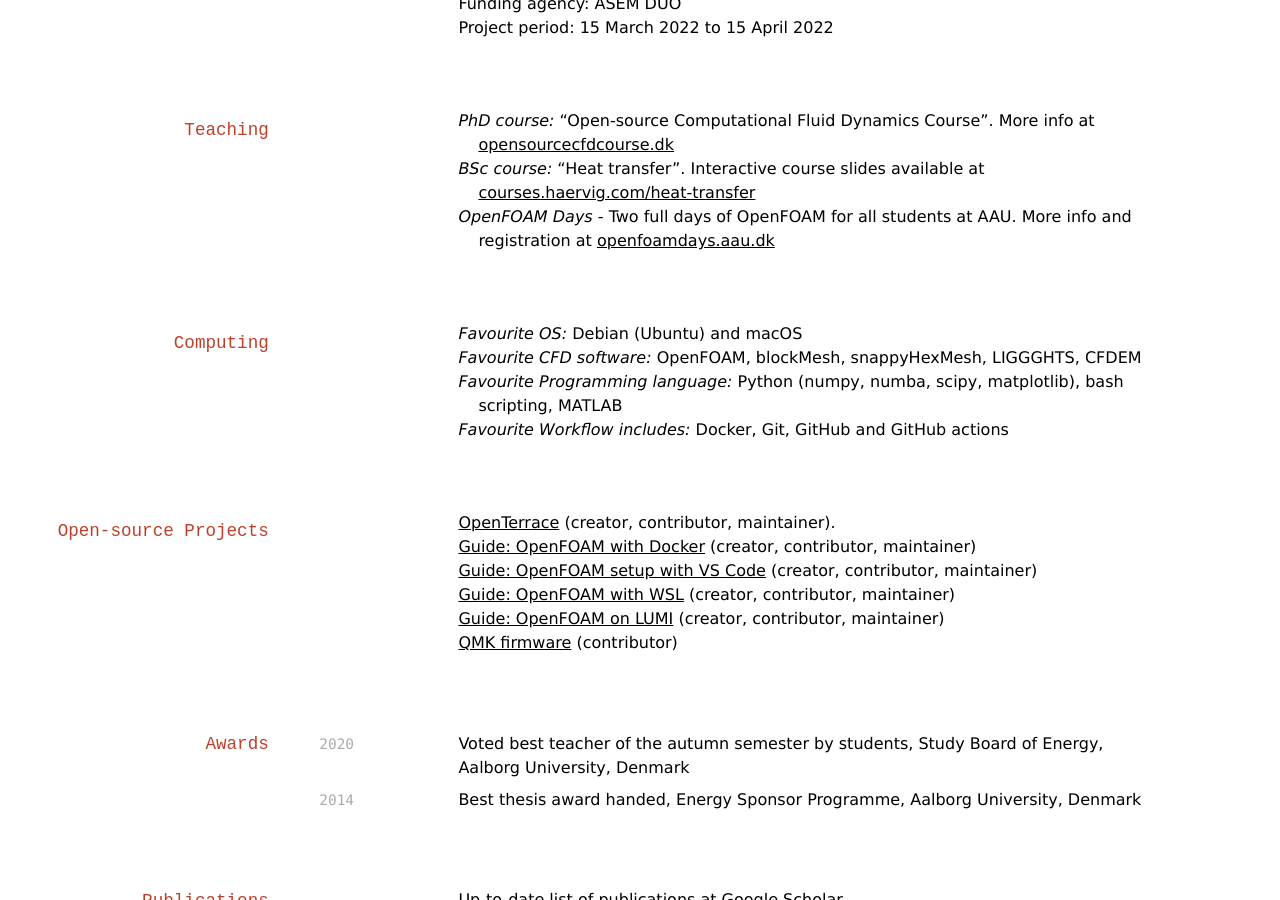
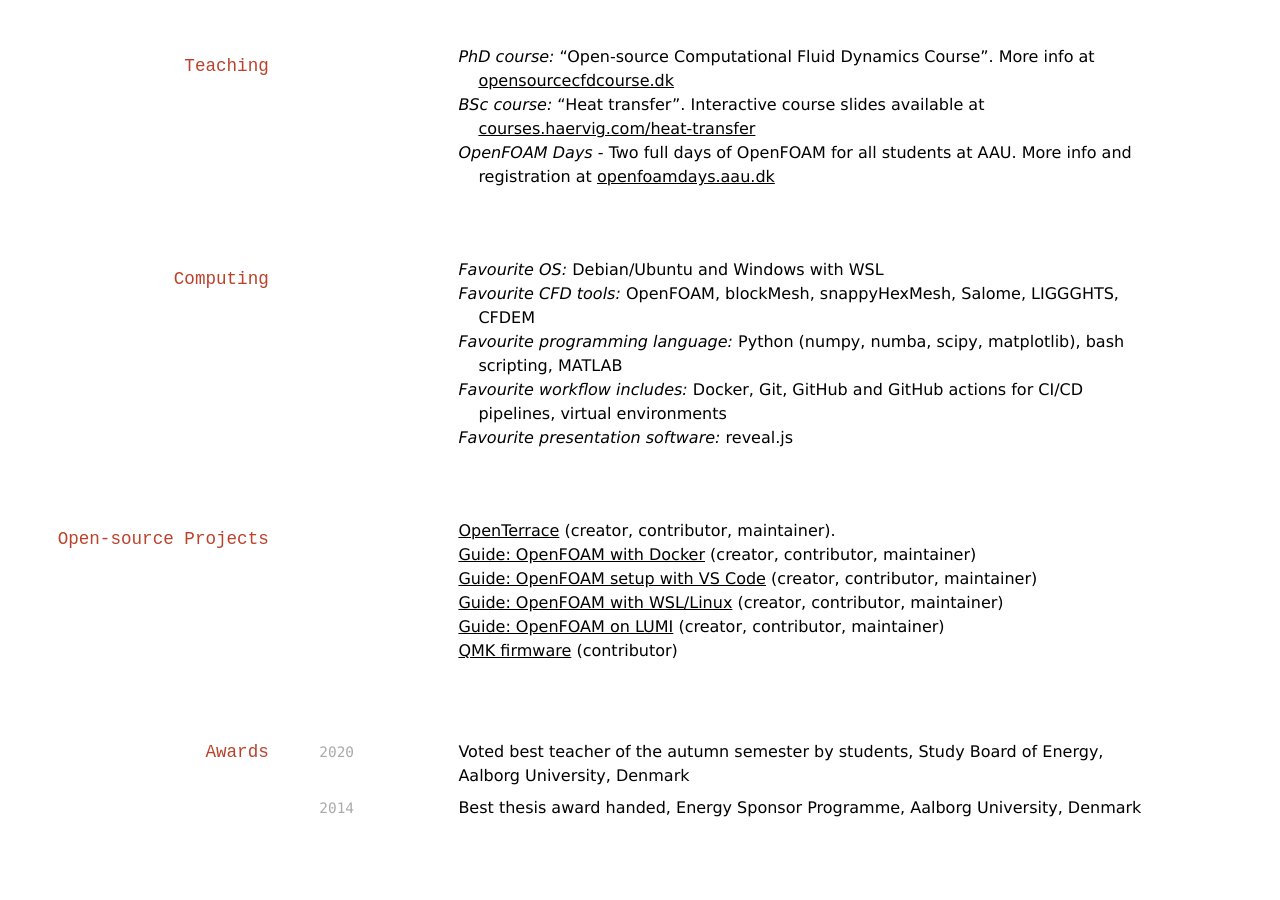
Before and after one commit to jakobhaervig/cv, a Jekyll site: the page built from index.md, in a window 1280 px wide and 900 px high, scrolled down 1774 px. Built offline with Jekyll 4.4.1, drawn with Linux system fonts in a browser that asks for light colours; some of the changed text lies outside the part shown.

Commit message:
Minor edits

```diff
--- a/index.md
+++ b/index.md
@@ -15,11 +15,7 @@ Associate Professor
 
 ### Focusing on
 
-Thermal energy storage, Carnot batteries, Computational Fluid Dynamics (CFD), OpenFOAM, Data Reduction, Scientific Coding, Python
-
-### Research interests
-
-Make the World a better place
+Computational Fluid Dynamics (CFD), OpenFOAM, Workflow automation, CI/CD, Data reduction, Scientific coding, Python
 
 ## Experience
 
@@ -112,17 +108,18 @@ __MSc in Thermal Energy and Process Engineering, Aalborg University__
 
 ## Computing
 
-- *Favourite OS:* Debian (Ubuntu) and macOS
-- *Favourite CFD software:* OpenFOAM, blockMesh, snappyHexMesh, LIGGGHTS, CFDEM
-- *Favourite Programming language:* Python (numpy, numba, scipy, matplotlib), bash scripting, MATLAB
-- *Favourite Workflow includes:* Docker, Git, GitHub and GitHub actions
+- *Favourite OS:* Debian/Ubuntu and Windows with WSL
+- *Favourite CFD tools:* OpenFOAM, blockMesh, snappyHexMesh, Salome, LIGGGHTS, CFDEM
+- *Favourite programming language:* Python (numpy, numba, scipy, matplotlib), bash scripting, MATLAB
+- *Favourite workflow includes:* Docker, Git, GitHub and GitHub actions for CI/CD pipelines, virtual environments
+- *Favourite presentation software:* reveal.js
 
 ## Open-source Projects
 
 - [OpenTerrace](https://openterrace.github.io/openterrace-python/) (creator, contributor, maintainer).
 - [Guide: OpenFOAM with Docker](https://github.com/jakobhaervig/openfoam-dockerfiles) (creator, contributor, maintainer)
 - [Guide: OpenFOAM setup with VS Code](https://github.com/jakobhaervig/openfoam-docker-vscode-workflow) (creator, contributor, maintainer)
-- [Guide: OpenFOAM with WSL](https://github.com/jakobhaervig/openfoam-wsl-workflow) (creator, contributor, maintainer)
+- [Guide: OpenFOAM with WSL/Linux](https://github.com/jakobhaervig/openfoam-installer) (creator, contributor, maintainer)
 - [Guide: OpenFOAM on LUMI](https://github.com/jakobhaervig/openfoam-lumi-hpc-installation) (creator, contributor, maintainer)
 - [QMK firmware](https://github.com/qmk/qmk_firmware) (contributor)
 
```
